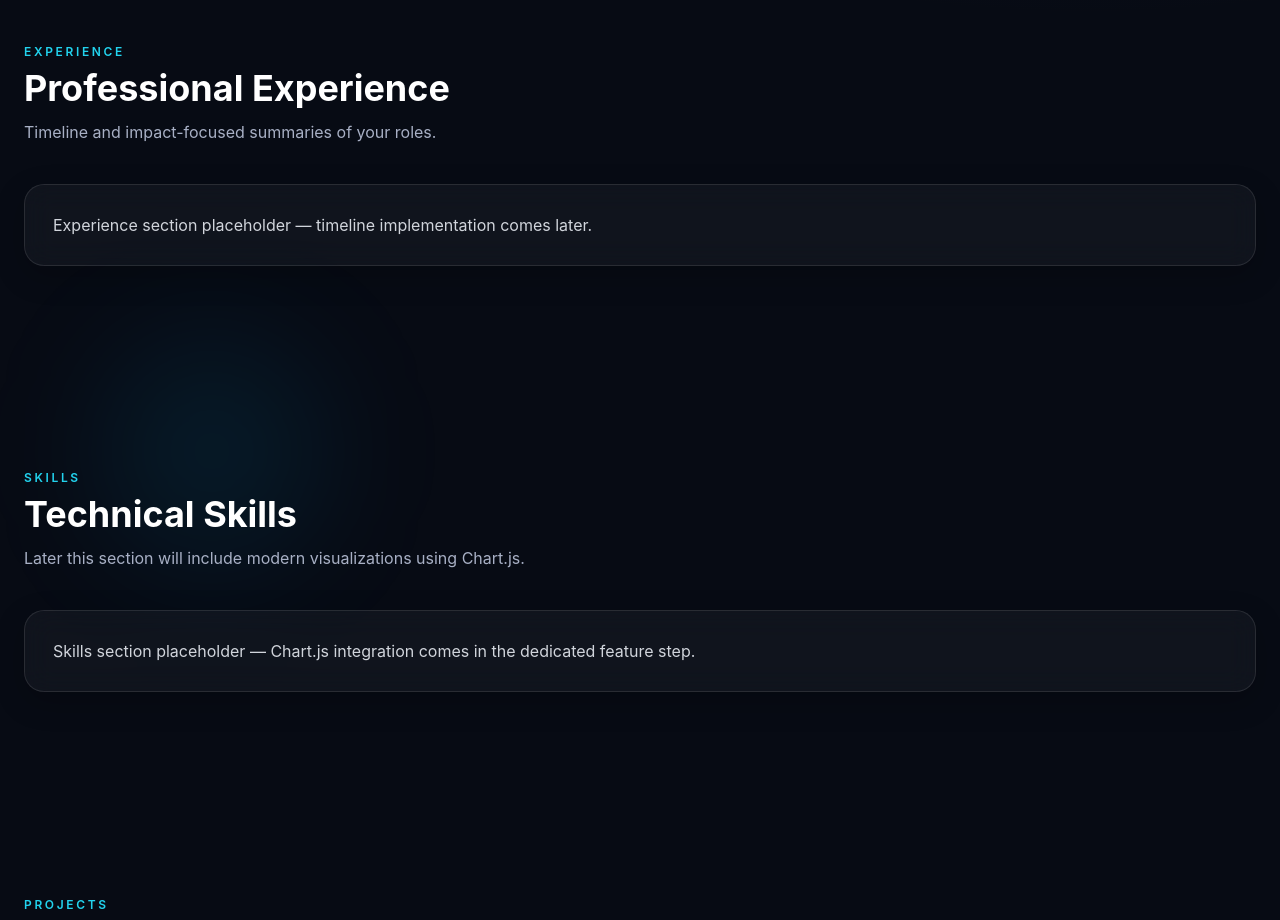
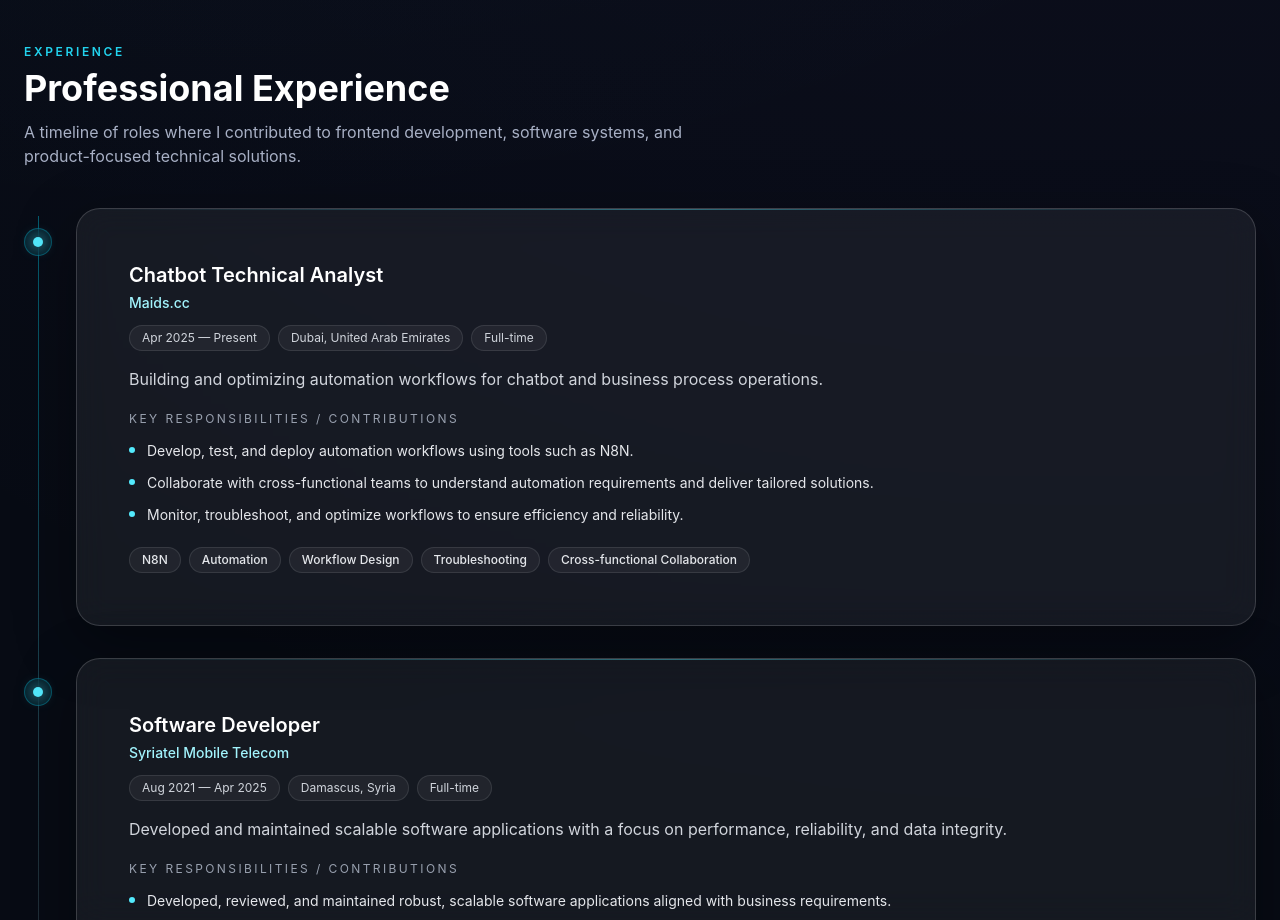
Before and after one commit to khalifeh-Ahmad/khalifeh.ahmad, a React (Vite) app: page / in a window 1280 px wide. Shown: the part 2260-3180 px from the top of the page. Built offline with nearby package versions, Linux system fonts and the light colour scheme.

Commit message:
experience section

```diff
--- /dev/null
+++ b/src/data/experience.ts
@@ -0,0 +1,93 @@
+import type { ExperienceItem } from "@/types/experience";
+
+export const experienceData: ExperienceItem[] = [
+  {
+    id: "maids-cc",
+    company: "Maids.cc",
+    role: "Chatbot Technical Analyst",
+    startDate: "2025-04",
+    endDate: "Present",
+    location: "Dubai, United Arab Emirates",
+    employmentType: "Full-time",
+    summary:
+      "Building and optimizing automation workflows for chatbot and business process operations.",
+    highlights: [
+      "Develop, test, and deploy automation workflows using tools such as N8N.",
+      "Collaborate with cross-functional teams to understand automation requirements and deliver tailored solutions.",
+      "Monitor, troubleshoot, and optimize workflows to ensure efficiency and reliability.",
+    ],
+    techStack: [
+      "N8N",
+      "Automation",
+      "Workflow Design",
+      "Troubleshooting",
+      "Cross-functional Collaboration",
+    ],
+  },
+  {
+    id: "syriatel",
+    company: "Syriatel Mobile Telecom",
+    role: "Software Developer",
+    startDate: "2021-08",
+    endDate: "2025-04",
+    location: "Damascus, Syria",
+    employmentType: "Full-time",
+    summary:
+      "Developed and maintained scalable software applications with a focus on performance, reliability, and data integrity.",
+    highlights: [
+      "Developed, reviewed, and maintained robust, scalable software applications aligned with business requirements.",
+      "Performed system analysis and testing to ensure performance, reliability, and functionality before deployment.",
+      "Designed and optimized complex SQL queries, stored procedures, and database scripts to improve efficiency and data integrity.",
+    ],
+    techStack: [
+      "Software Development",
+      "SQL",
+      "Stored Procedures",
+      "Testing",
+      "System Analysis",
+    ],
+  },
+  {
+    id: "source-code",
+    company: "Source Code",
+    role: "Front-end Web Developer",
+    startDate: "2019-10",
+    endDate: "2021-08",
+    location: "Damascus, Syria",
+    employmentType: "Full-time",
+    summary:
+      "Worked on frontend websites and interfaces, focusing on scalability, performance, and usability improvements.",
+    highlights: [
+      "Collaborated with analysts, designers, and team members to maintain and scale websites.",
+      "Ensured seamless integration of new functionalities while optimizing performance and usability.",
+    ],
+    techStack: [
+      "Frontend Development",
+      "JavaScript",
+      "UI/UX",
+      "Performance Optimization",
+      "Team Collaboration",
+    ],
+  },
+  {
+    id: "orient-gate",
+    company: "Orient Gate Travel Retail (Duty Free)",
+    role: "System Administrator",
+    startDate: "2017-08",
+    endDate: "2019-10",
+    location: "Damascus, Syria",
+    employmentType: "Full-time",
+    summary:
+      "Managed and improved system operations through performance monitoring, troubleshooting, and requirement analysis.",
+    highlights: [
+      "Analyzed system requirements and provided objective recommendations for improvements.",
+      "Monitored system performance and troubleshot issues to ensure efficiency and reliability.",
+    ],
+    techStack: [
+      "System Administration",
+      "Monitoring",
+      "Troubleshooting",
+      "Requirements Analysis",
+    ],
+  },
+];
--- a/src/sections/Experience/ExperienceSection.tsx
+++ b/src/sections/Experience/ExperienceSection.tsx
@@ -1,6 +1,9 @@
-import Container from "../../components/ui/Container";
-import SectionHeading from "../../components/ui/SectionHeading";
-import Card from "../../components/ui/Card";
+import Badge from "@/components/ui/Badge";
+import Card from "@/components/ui/Card";
+import Container from "@/components/ui/Container";
+import SectionHeading from "@/components/ui/SectionHeading";
+import { experienceData } from "@/data/experience";
+import { formatExperienceRange } from "@/utils/formatDate";
 
 function ExperienceSection() {
   return (
@@ -9,14 +12,124 @@ function ExperienceSection() {
         <SectionHeading
           eyebrow="Experience"
           title="Professional Experience"
-          description="Timeline and impact-focused summaries of your roles."
+          description="A timeline of roles where I contributed to frontend development, software systems, and product-focused technical solutions."
         />
-        <Card>
-          <p className="text-gray-300">
-            Experience section placeholder — timeline implementation comes
-            later.
-          </p>
-        </Card>
+
+        <div className="relative">
+          {/* Desktop timeline rail */}
+          <div
+            aria-hidden="true"
+            className="absolute bottom-0 left-[14px] top-2 hidden w-px bg-gradient-to-b from-cyan-400/40 via-white/10 to-transparent md:block"
+          />
+
+          <div className="space-y-6 md:space-y-8">
+            {experienceData.map((item) => (
+              <div
+                key={item.id}
+                className="relative md:grid md:grid-cols-[32px_1fr] md:gap-5"
+              >
+                {/* Timeline node (desktop) */}
+                <div className="relative hidden md:block">
+                  <div className="absolute left-0 top-5 flex h-7 w-7 items-center justify-center rounded-full border border-cyan-400/30 bg-cyan-400/10 backdrop-blur">
+                    <span className="h-2.5 w-2.5 rounded-full bg-cyan-300 shadow-[0_0_14px_rgba(103,232,249,0.8)]" />
+                  </div>
+                </div>
+
+                {/* Card */}
+                <Card variant="strong" className="relative overflow-hidden p-0">
+                  {/* card glow accent */}
+                  <div
+                    aria-hidden="true"
+                    className="pointer-events-none absolute inset-x-0 top-0 h-px bg-gradient-to-r from-transparent via-cyan-300/40 to-transparent"
+                  />
+
+                  <div className="p-5 md:p-6">
+                    {/* Top row */}
+                    <div className="flex flex-wrap items-start justify-between gap-4">
+                      <div className="min-w-0">
+                        <div className="flex flex-wrap items-center gap-2">
+                          <h3 className="text-lg font-semibold text-white md:text-xl">
+                            {item.role}
+                          </h3>
+
+                          {/* Mobile node indicator */}
+                          <span className="inline-flex md:hidden items-center rounded-full border border-cyan-400/25 bg-cyan-400/10 px-2 py-0.5 text-[10px] uppercase tracking-[0.16em] text-cyan-200">
+                            Timeline
+                          </span>
+                        </div>
+
+                        <p className="mt-1 text-sm font-medium text-cyan-200">
+                          {item.company}
+                        </p>
+
+                        <div className="mt-3 flex flex-wrap items-center gap-2 text-xs text-gray-300">
+                          <span className="rounded-full border border-white/10 bg-white/5 px-3 py-1">
+                            {formatExperienceRange(
+                              item.startDate,
+                              item.endDate,
+                            )}
+                          </span>
+
+                          {item.location && (
+                            <span className="rounded-full border border-white/10 bg-white/5 px-3 py-1">
+                              {item.location}
+                            </span>
+                          )}
+
+                          {item.employmentType && (
+                            <span className="rounded-full border border-white/10 bg-white/5 px-3 py-1">
+                              {item.employmentType}
+                            </span>
+                          )}
+                        </div>
+                      </div>
+                    </div>
+
+                    {/* Summary */}
+                    {item.summary && (
+                      <p className="mt-4 text-sm leading-6 text-gray-300 md:text-base">
+                        {item.summary}
+                      </p>
+                    )}
+
+                    {/* Highlights */}
+                    <div className="mt-5">
+                      <p className="text-xs uppercase tracking-[0.2em] text-gray-400">
+                        Key Responsibilities / Contributions
+                      </p>
+
+                      <ul className="mt-3 space-y-2">
+                        {item.highlights.map((highlight) => (
+                          <li
+                            key={highlight}
+                            className="flex items-start gap-3 text-sm text-gray-200"
+                          >
+                            <span className="mt-2 h-1.5 w-1.5 shrink-0 rounded-full bg-cyan-300" />
+                            <span className="leading-6">{highlight}</span>
+                          </li>
+                        ))}
+                      </ul>
+                    </div>
+
+                    {/* Tech stack tags */}
+                    {item.techStack?.length ? (
+                      <div className="mt-5 flex flex-wrap gap-2">
+                        {item.techStack.map((tech) => (
+                          <Badge
+                            key={tech}
+                            className="border-white/10 bg-white/5 text-gray-200"
+                          >
+                            {tech}
+                          </Badge>
+                        ))}
+                      </div>
+                    ) : null}
+                  </div>
+                </Card>
+              </div>
+            ))}
+          </div>
+        </div>
       </Container>
     </section>
   );
--- a/src/types/experience.ts
+++ b/src/types/experience.ts
@@ -2,10 +2,11 @@ export interface ExperienceItem {
   id: string;
   company: string;
   role: string;
-  startDate: string; // e.g. "2023-10"
+  startDate: string; // ISO-like "YYYY-MM"
   endDate: string | "Present";
   location?: string;
   employmentType?: string;
+  summary?: string;
   highlights: string[];
   techStack?: string[];
 }
--- /dev/null
+++ b/src/utils/formatDate.ts
@@ -0,0 +1,34 @@
+const MONTHS = [
+  "Jan",
+  "Feb",
+  "Mar",
+  "Apr",
+  "May",
+  "Jun",
+  "Jul",
+  "Aug",
+  "Sep",
+  "Oct",
+  "Nov",
+  "Dec",
+];
+
+export function formatMonthYear(value: string): string {
+  // expected format: YYYY-MM
+  const [yearStr, monthStr] = value.split("-");
+  const year = Number(yearStr);
+  const monthIndex = Number(monthStr) - 1;
+
+  if (!year || monthIndex < 0 || monthIndex > 11) return value;
+
+  return `${MONTHS[monthIndex]} ${year}`;
+}
+
+export function formatExperienceRange(
+  startDate: string,
+  endDate: string | "Present",
+): string {
+  const start = formatMonthYear(startDate);
+  const end = endDate === "Present" ? "Present" : formatMonthYear(endDate);
+  return `${start} — ${end}`;
+}
```
